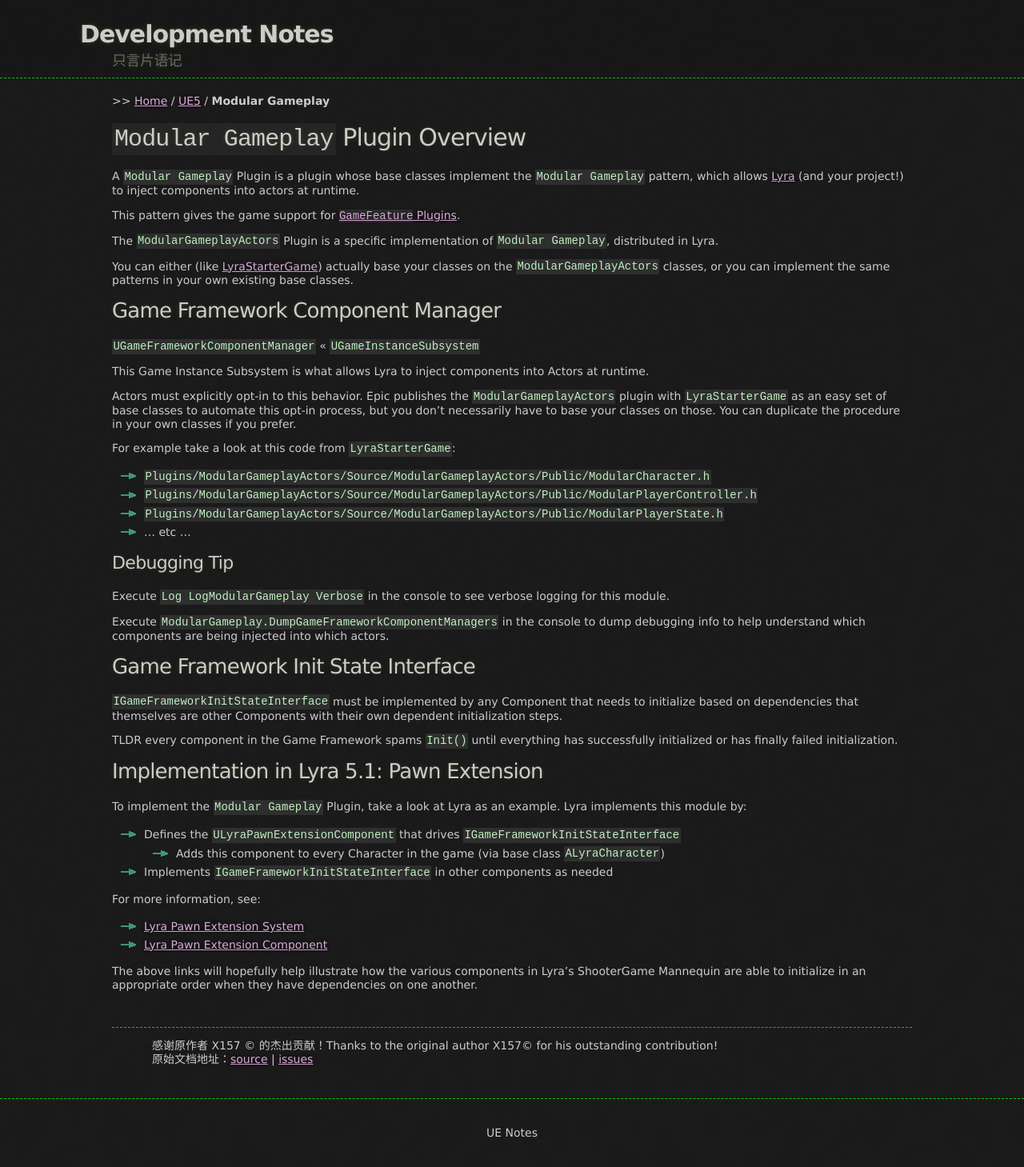
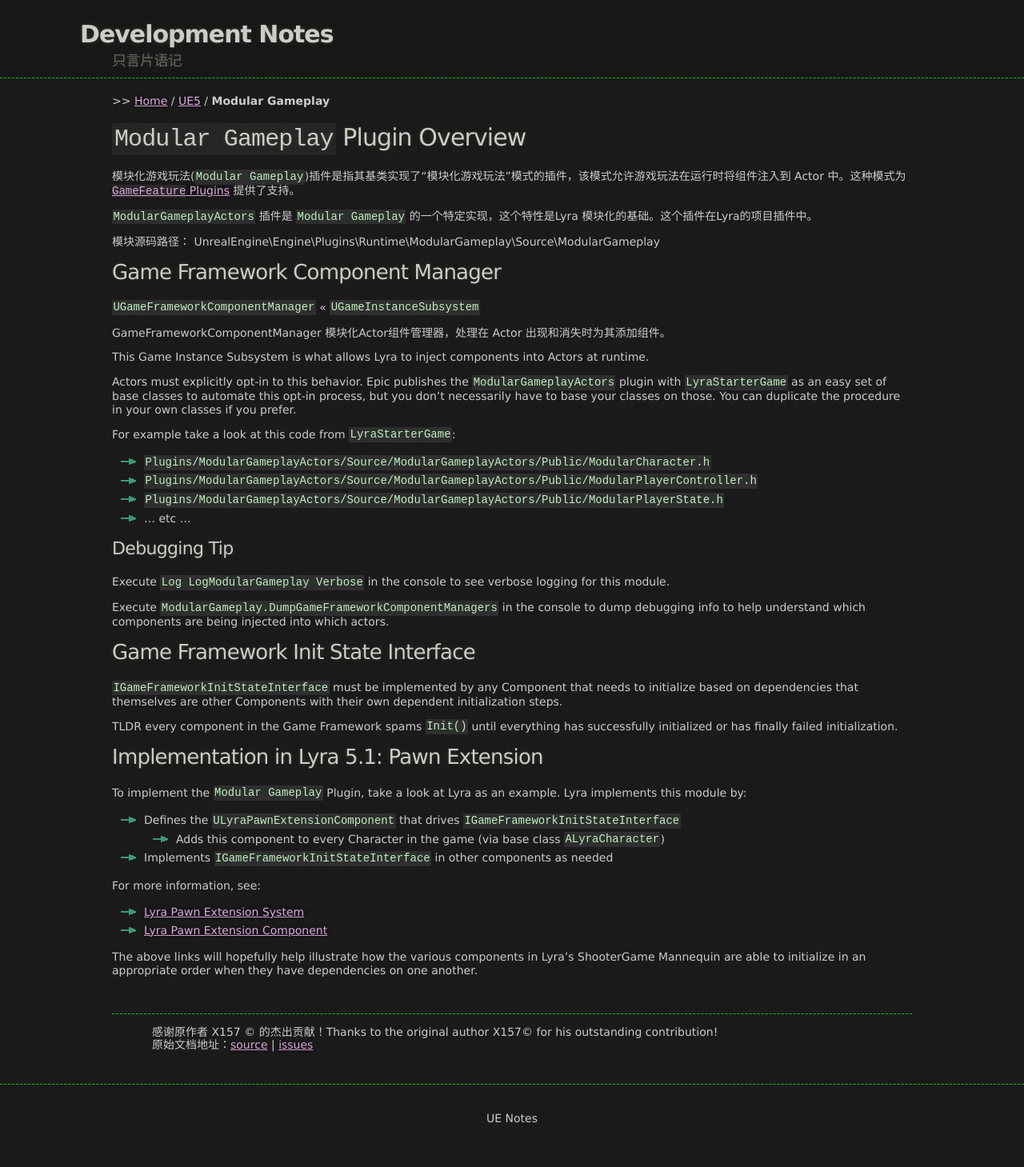
Before and after one commit to kuafu/kuafu.github.io, a Jekyll site: the page built from UE5/ModularGameplay/index.md, in a window 1280 px wide. Shown: the whole page at 80% size. Built offline with Jekyll 4.4.1, drawn with Linux system fonts in a browser that asks for light colours.

Commit message:
模块化游戏玩法

```diff
--- a/UE5/ModularGameplay/index.md
+++ b/UE5/ModularGameplay/index.md
@@ -7,25 +7,19 @@ breadcrumb_name: "Modular Gameplay"
 
 # `Modular Gameplay` Plugin Overview
 
-A `Modular Gameplay` Plugin is a plugin whose base classes implement the `Modular Gameplay` pattern,
-which allows [Lyra](/UE5/LyraStarterGame/) (and your project!)
-to inject components into actors at runtime.
+模块化游戏玩法(`Modular Gameplay`)插件是指其基类实现了“模块化游戏玩法”模式的插件，该模式允许游戏玩法在运行时将组件注入到 Actor 中。这种模式为 [`GameFeature` Plugins](/UE5/GameFeatures/)  提供了支持。
 
-This pattern gives the game support for
-[`GameFeature` Plugins](/UE5/GameFeatures/).
+`ModularGameplayActors` 插件是  `Modular Gameplay` 的一个特定实现，这个特性是Lyra 模块化的基础。这个插件在Lyra的项目插件中。
 
-The `ModularGameplayActors` Plugin is a specific implementation of `Modular Gameplay`,
-distributed in Lyra.
-
-You can either (like [LyraStarterGame](/UE5/LyraStarterGame/))
-actually base your classes on the `ModularGameplayActors` classes,
-or you can implement the same patterns in your own existing base classes.
-
+模块源码路径：
+UnrealEngine\Engine\Plugins\Runtime\ModularGameplay\Source\ModularGameplay
 
 <a id="GameFrameworkComponentManager"></a>
 ## Game Framework Component Manager
 
 `UGameFrameworkComponentManager` « `UGameInstanceSubsystem`
+
+GameFrameworkComponentManager 模块化Actor组件管理器，处理在 Actor 出现和消失时为其添加组件。
 
 This Game Instance Subsystem is what allows Lyra to inject components into Actors at runtime.
 
```
Also changed, not shown: 1 other file.
